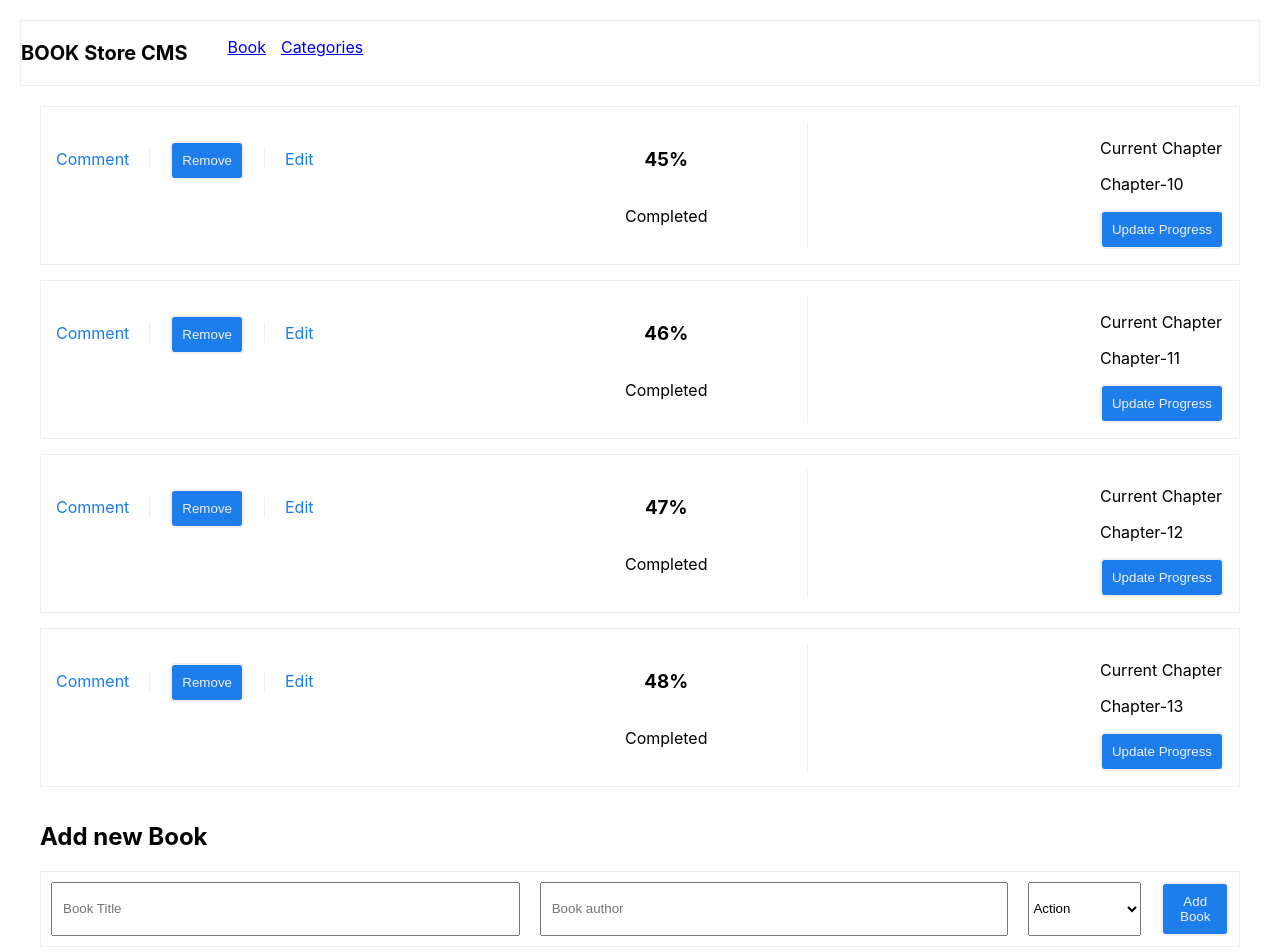
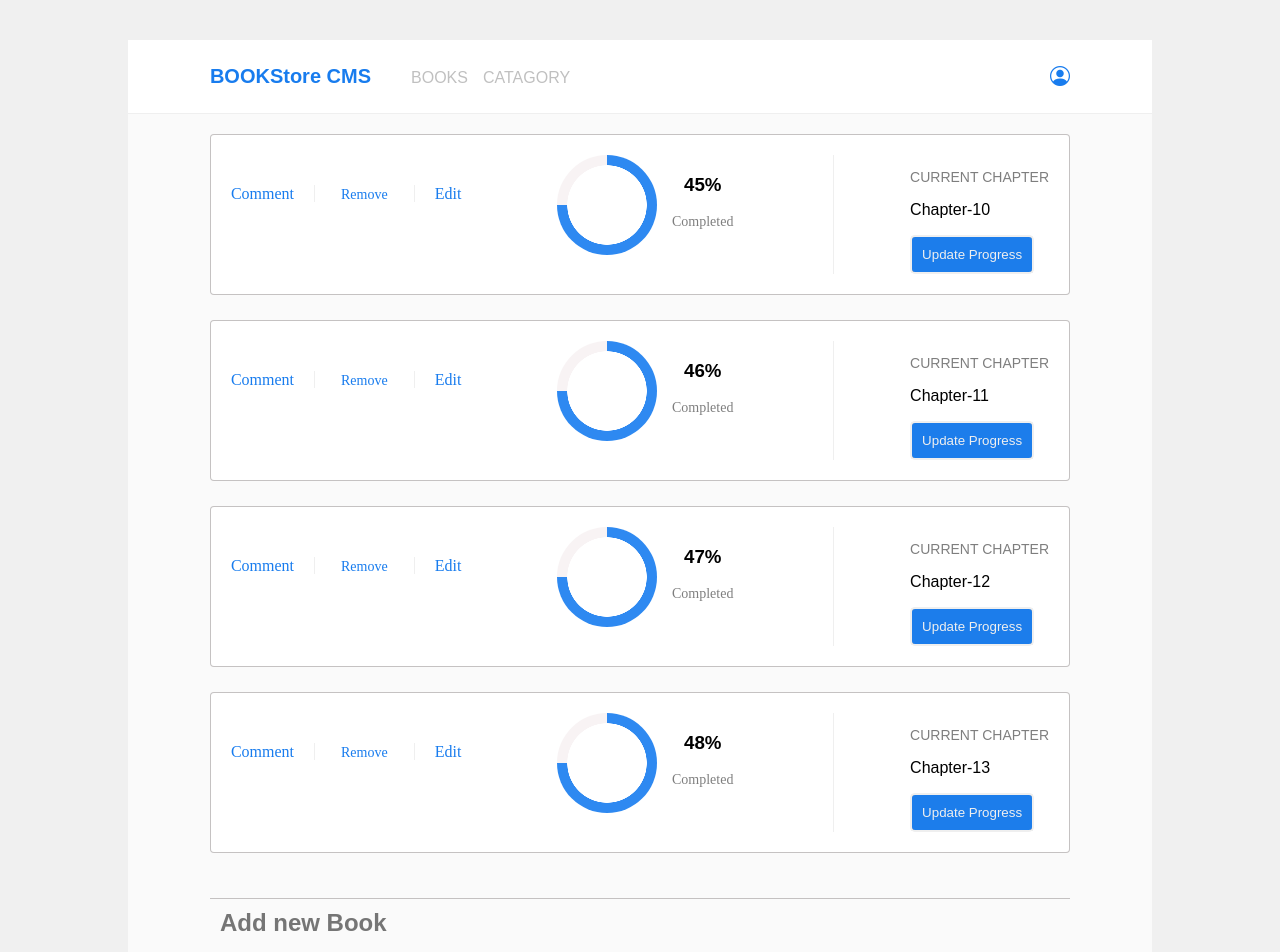
Before and after one commit to gergitokusse/React-Bookstore, a React (Create React App) app: page / in a window 1280 px wide. Shown: the top 952 px of the page. Built offline with nearby package versions, Linux system fonts and the light colour scheme; no server answers.

Commit message:
Add style to the bookstore project

```diff
--- a/package.json
+++ b/package.json
@@ -8,6 +8,7 @@
     "@testing-library/react": "^13.4.0",
     "@testing-library/user-event": "^13.5.0",
     "axios": "^1.4.0",
+    "bootstrap": "^5.3.0",
     "localforage": "^1.10.0",
     "match-sorter": "^6.3.1",
     "prop-types": "^15.8.1",
--- a/public/index.html
+++ b/public/index.html
@@ -15,6 +15,7 @@
       user's mobile device or desktop. See https://developers.google.com/web/fundamentals/web-app-manifest/
     -->
     <link rel="manifest" href="%PUBLIC_URL%/manifest.json" />
+    <link rel="stylesheet" href="https://cdn.jsdelivr.net/npm/bootstrap-icons@1.5.0/font/bootstrap-icons.css">
     <!--
       Notice the use of %PUBLIC_URL% in the tags above.
       It will be replaced with the URL of the `public` folder during the build.
--- a/src/App.css
+++ b/src/App.css
@@ -1,11 +1,31 @@
+#root {
+  display: flex;
+  flex-direction: column;
+  background-color: #efefefea;
+  padding: 40px 0;
+  font-family:
+    'Montserrat',
+    sans-serif;
+    -webkit-font-smoothing: antialiased;
+    -moz-osx-font-smoothing: grayscale;
+}
 .App {
-  padding: 20px;
+  width: 80%;
+  margin-left: 10%;
+  background-color: white;
 }
 
 nav {
   display: flex;
   flex-direction: row;
-  border: 1px solid #efefef;
+  justify-content: space-between;
+  padding: 5px 8%;
+  border-bottom: 1px solid #efefef;
+}
+
+nav .navdiv {
+  display: flex;
+  flex-direction: row;
 }
 
 nav p {
@@ -17,26 +37,35 @@ nav ul {
   display: flex;
   flex-direction: row;
   gap: 15px;
+  margin-top: 24px;
 }
 
 nav ul li {
   list-style: none;
 }
 
+nav ul li .Link {
+  text-decoration: none;
+  color: rgb(192, 192, 192);
+}
+
 .container {
-  padding: 20px 20px;
+  padding: 20px 8%;
   display: flex;
   flex-direction: column;
-  gap: 15px;
+  gap: 25px;
+  background-color: rgba(250, 250, 250, 0.966);
 }
 
 .container .single-book-item {
-  border: 1px solid #efefef;
-  padding: 15px;
+  border: 1px solid #b9b5b5d2;
+  border-radius: 4px;
+  padding: 20px;
   display: flex;
   flex-direction: row;
   justify-content: space-between;
   gap: 20px;
+  background-color: white;
 }
 
 .progress {
@@ -49,8 +78,17 @@ nav ul li {
 }
 
 .book-info .book-title {
-  font-size: larger;
-  font-weight: bolder;
+  font-size: 24px;
+  font-weight: 700;
+}
+
+.container .single-book-item .book-info p {
+  line-height: 0;
+}
+
+.container .single-book-item .book-info .book-author {
+  color: rgb(24, 124, 238);
+  margin-bottom: 30px;
 }
 
 .single-book-item .book-info span {
@@ -58,27 +96,69 @@ nav ul li {
   border-right: 1px solid #efefef;
   padding-right: 20px;
   cursor: pointer;
+  font-family: "Roboto Slab", serif;
 }
 
 .single-book-item .book-info .span {
   padding: 0 20px;
 }
 
+.single-book-item .book-info .span .span-btn {
+  background-color: transparent;
+  outline: none;
+  font-family: "Roboto Slab", serif;
+  border: none;
+  color: rgb(24, 124, 238);
+  font-size: 0.875rem;
+  font-weight: 300;
+  align-items: center;
+  cursor: pointer;
+}
+
 .single-book-item .book-info .edit {
   border-right: none;
 }
 
-.form {
-  padding: 10px;
-  border: 1px solid #efefef;
+.progress {
   display: flex;
   flex-direction: row;
+  gap: 15px;
+}
+
+.progress-bar {
+  width: 100px;
+  height: 100px;
+  border-radius: 50%;
+  background:
+    radial-gradient(closest-side, white 79%, transparent 80% 100%),
+    conic-gradient(rgb(46, 137, 241) 75%, rgb(248, 243, 244) 0);
+}
+
+.form {
+  margin-top: 20px;
+  border-top: 1px solid #b9b5b5d2;
+  padding: 10px;
+  display: flex;
+  flex-direction: column;
   gap: 20px;
 }
 
-.form input {
+.form .form-input {
+  display: flex;
+  flex-direction: row;
+  gap: 10px;
+}
+
+.form h2 {
+  font-family: "Montserrat", sans-serif;
+  margin: 0;
+  font-size: 1.5rem;
+  color: #676767e8;
+}
+
+.form .form-input input {
   padding: 10px;
-  width: 50%;
+  width: 32%;
 }
 
 .form button,
@@ -90,3 +170,18 @@ nav ul li {
   padding: 10px;
   cursor: pointer;
 }
+
+.cr-belue {
+  color: rgb(24, 124, 238);
+}
+
+.book-catagory {
+  font-family: "Montserrat", sans-serif;
+  font-size: 0.875rem;
+  opacity: 0.5;
+}
+
+.book-author,
+.book-title {
+  font-family: "Roboto Slab", serif;
+}
--- a/src/App.js
+++ b/src/App.js
@@ -6,7 +6,7 @@ import './App.css';
 
 function App() {
   return (
-    <div className="App">
+    <div className="App shadow-lg">
       <BrowserRouter>
         <Navigation />
         <BookList />
--- a/src/components/InputnewBook.js
+++ b/src/components/InputnewBook.js
@@ -22,8 +22,9 @@ function InputNewBook() {
   };
   return (
     <div>
+      <form className="form" onSubmit={addNewBook}>
         <h2>Add new Book</h2>
-      <form className="form" onSubmit={addNewBook}>
+        <div className="form-input">
           <input
             required
             name="title"
@@ -49,6 +50,7 @@ function InputNewBook() {
             onChange={(e) => setCategory(e.target.value)}
             required
           >
+            <option value="">Catagory</option>
             <option>Action</option>
             <option>Educational</option>
             <option>Fiction</option>
@@ -58,6 +60,7 @@ function InputNewBook() {
           <button className="book-submit-btn" type="submit">
             Add Book
           </button>
+        </div>
       </form>
     </div>
   );
--- a/src/components/Navigation.js
+++ b/src/components/Navigation.js
@@ -2,12 +2,15 @@ import { Link } from 'react-router-dom';
 
 const Navigation = () => (
   <nav>
-    <p>BOOK Store CMS</p>
-    <ul>
-      <li><Link to="/">Book</Link></li>
-      <li><Link to="/categories">Categories</Link></li>
-      {/* <li><Link to="/counter">Counter</Link></li> */}
-    </ul>
+    <div className="navdiv">
+      <p className="cr-belue fs-6 fw-bolder">BOOKStore CMS</p>
+      <ul>
+        <li><Link className="Link" to="/">BOOKS</Link></li>
+        <li><Link className="Link" to="/categories">CATAGORY</Link></li>
+        {/* <li><Link to="/counter">Counter</Link></li> */}
+      </ul>
+    </div>
+    <p className="cr-belue"><i className="bi-person-circle" /></p>
   </nav>
 );
 
--- a/src/components/bookstate.js
+++ b/src/components/bookstate.js
@@ -19,13 +19,13 @@ function BookStat() {
           key={mybook.id}
         >
           <div className="book-info">
-            <p>{mybook.category}</p>
+            <p className="book-catagory">{mybook.category}</p>
             <p className="book-title">{mybook.title}</p>
-            <p>{mybook.author}</p>
+            <p className="book-author">{mybook.author}</p>
             <span>Comment</span>
             <span className="span">
               <button
-                className="btn"
+                className="span-btn"
                 type="submit"
                 onClick={() => {
                   dispatch(deleteBooks(mybook.id));
@@ -37,14 +37,19 @@ function BookStat() {
             <span className="span edit">Edit</span>
           </div>
           <div className="progress">
-            <h3>
-              {i + 45}
-              %
-            </h3>
-            <p>Completed</p>
+            <div className="progress-bar">
+              <progress value="75" min="0" max="100" style={{ visibility: 'hidden', height: '0', width: '0' }}>75%</progress>
+            </div>
+            <div className="progress-complete">
+              <h3>
+                {i + 45}
+                %
+              </h3>
+              <p className="book-title book-catagory">Completed</p>
+            </div>
           </div>
           <div className="current-chapter">
-            <p>Current Chapter</p>
+            <p className="book-catagory">CURRENT CHAPTER</p>
             <p>
               Chapter-1
               {i}
--- a/src/redux/store.js
+++ b/src/redux/store.js
@@ -1,10 +1,11 @@
 import { configureStore } from '@reduxjs/toolkit';
 import bookSlice from './book/bookSlice';
-// import catagorySlice from './catagory/catagorySlice';
+import catagorySlice from './catagory/catagorySlice';
 
 const store = configureStore({
   reducer: {
     books: bookSlice.reducer,
+    catagory: catagorySlice,
   },
 });
 
```
Also changed, not shown: 1 other file (tests, documents, lock files or other folders). Lines whose indentation alone changed are shown as unchanged.
